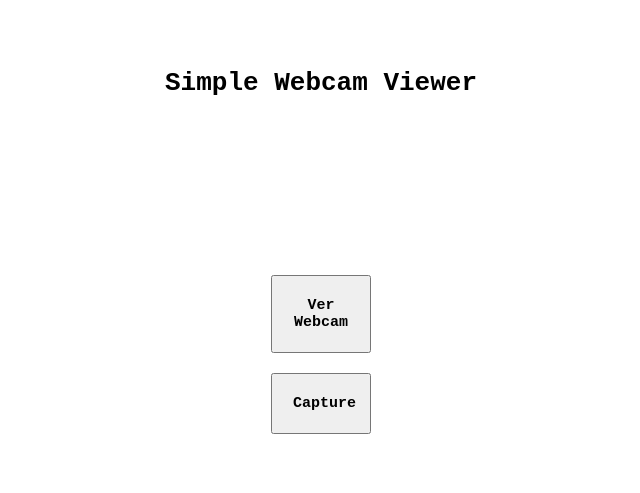
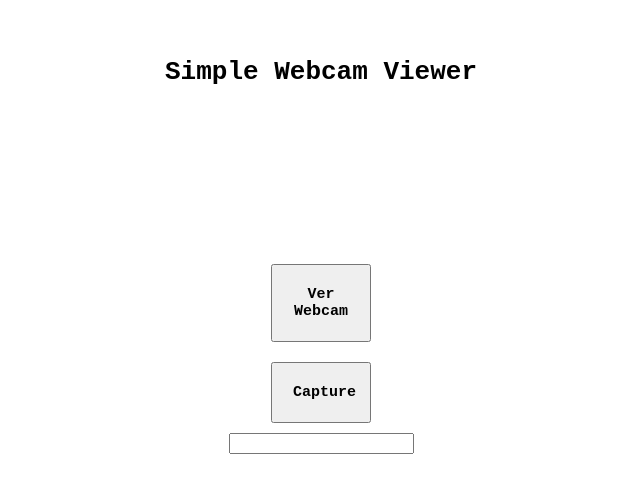
Before and after one commit to nabeelsalam/html-webcam-viewer, a plain HTML site: page index.html in a window 1280 px wide. Shown: the part 153-646 px from the top of the page, without its empty margins (319-959 px from the left). Drawn offline with Linux system fonts and the light colour scheme.

Commit message:
Update index.html

```diff
--- a/index.html
+++ b/index.html
@@ -18,9 +18,12 @@
             </a>
         </button>
         <img src="" id="imgFoto" name="imgFoto">
+        <div><input type="text" id="fotoText" name="fotoText" type="hidden" readonly></div>
+
 
     </div>
     <script src="app.js"></script>
+
 </body>
 
 </html>
```
